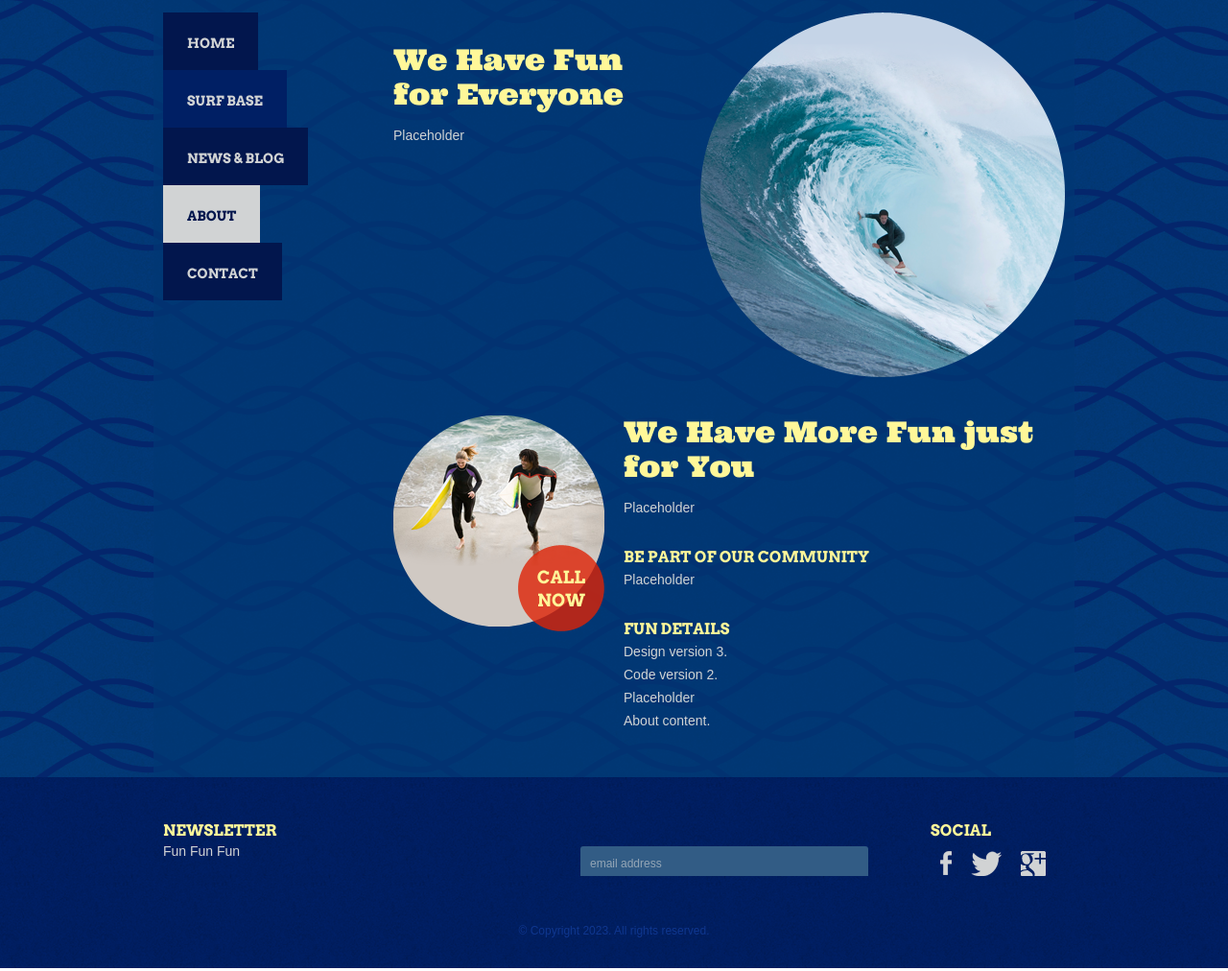
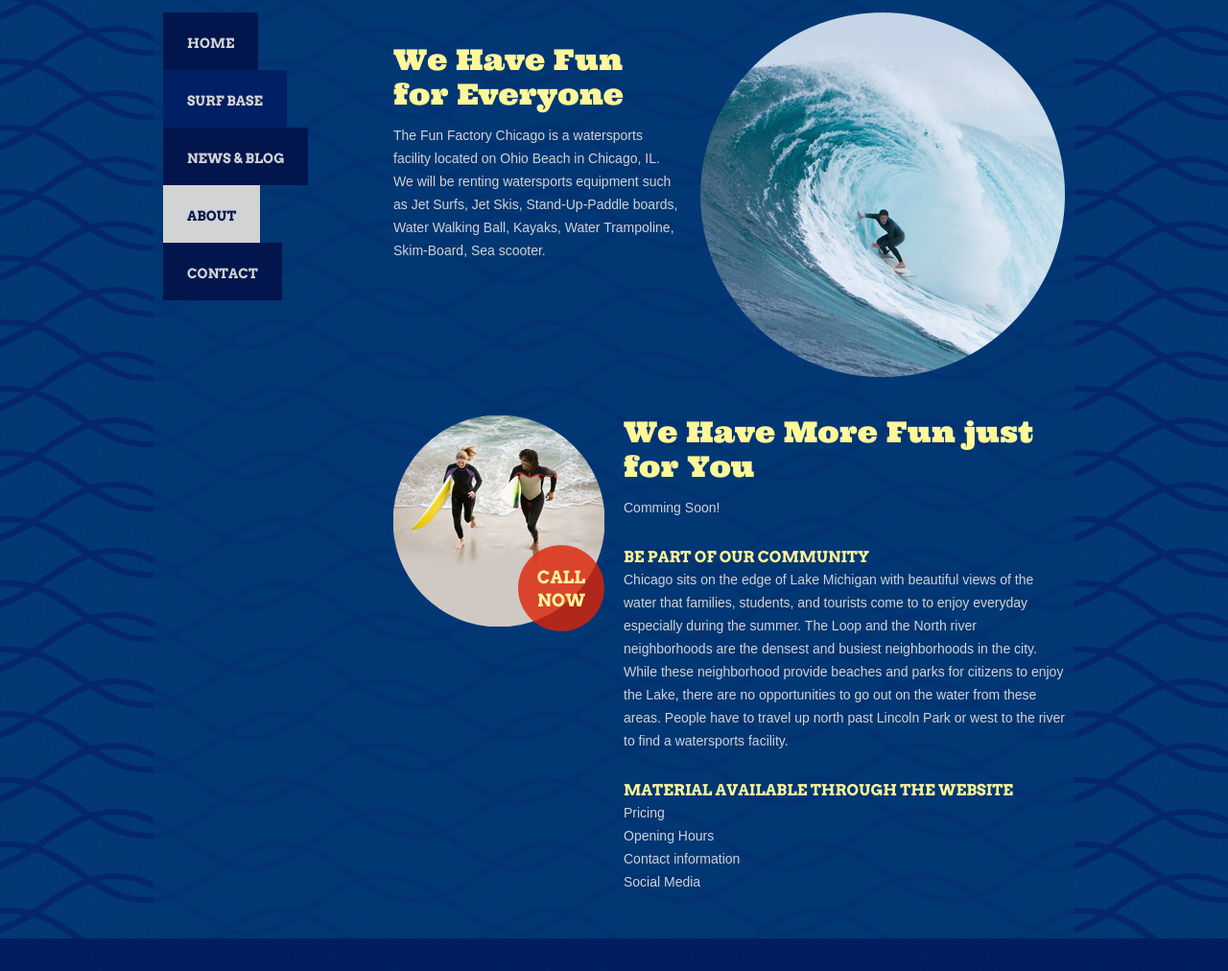
Before and after one commit to chicagofunfactory/chicagofunfactory.github.io, a plain HTML site: page about.html in a window 1280 px wide. Shown: the part 220-1232 px from the top of the page at 96% size. Drawn offline with Linux system fonts and the light colour scheme.

Commit message:
Update about.html

```diff
--- a/about.html
+++ b/about.html
@@ -2,7 +2,7 @@
 <html>
 <head>
 	<meta charset="UTF-8">
-	<title>About - Tourism Surfing Web Template</title>
+	<title>About - Chicago Fun Factory</title>
 	<link rel="stylesheet" type="text/css" href="css/style.css">
 </head>
 <body>
@@ -33,7 +33,7 @@
 					<div>
 						<h2>We Have Fun for Everyone</h2>
 						<p>
-							Placeholder
+							The Fun Factory Chicago is a watersports facility located on Ohio Beach in Chicago, IL. We will be renting watersports equipment such as Jet Surfs, Jet Skis, Stand-Up-Paddle boards, Water Walking Ball, Kayaks, Water Trampoline, Skim-Board, Sea scooter.
 						</p>
 					</div>
 					<img src="images/surfing7.png" alt="Image" class="figure">
@@ -45,24 +45,26 @@
 					<div class="section">
 						<h2>We Have More Fun just for You</h2>
 						<p>
-						Placeholder
+						Comming Soon!
 						</p>
 						<h3>Be Part of Our Community</h3>
 						<p>
-						Placeholder
+						Chicago sits on the edge of Lake Michigan with beautiful views of the water that families, students, and tourists come to to enjoy everyday especially during the summer. The Loop and the North river neighborhoods are the densest and busiest neighborhoods in the city. While these neighborhood provide beaches and parks for citizens to enjoy the Lake, there are no opportunities to go out on the water from these areas. People have to travel up north past Lincoln Park or west to the river to find a watersports facility.
 						</p>
-						<h3>Fun Details</h3>
+						<h3>Material Available Through the Website</h3>
 						<p>
-							Design version 3.
+Pricing
+
+
 						</p>
 						<p>
-							Code version 2.
+							Opening Hours
 						</p>
 						<p>
-						Placeholder
+						Contact information
 						</p>
 						<p>
-							About content.
+							Social Media
 						</p>
 					</div>
 				</div>
```
